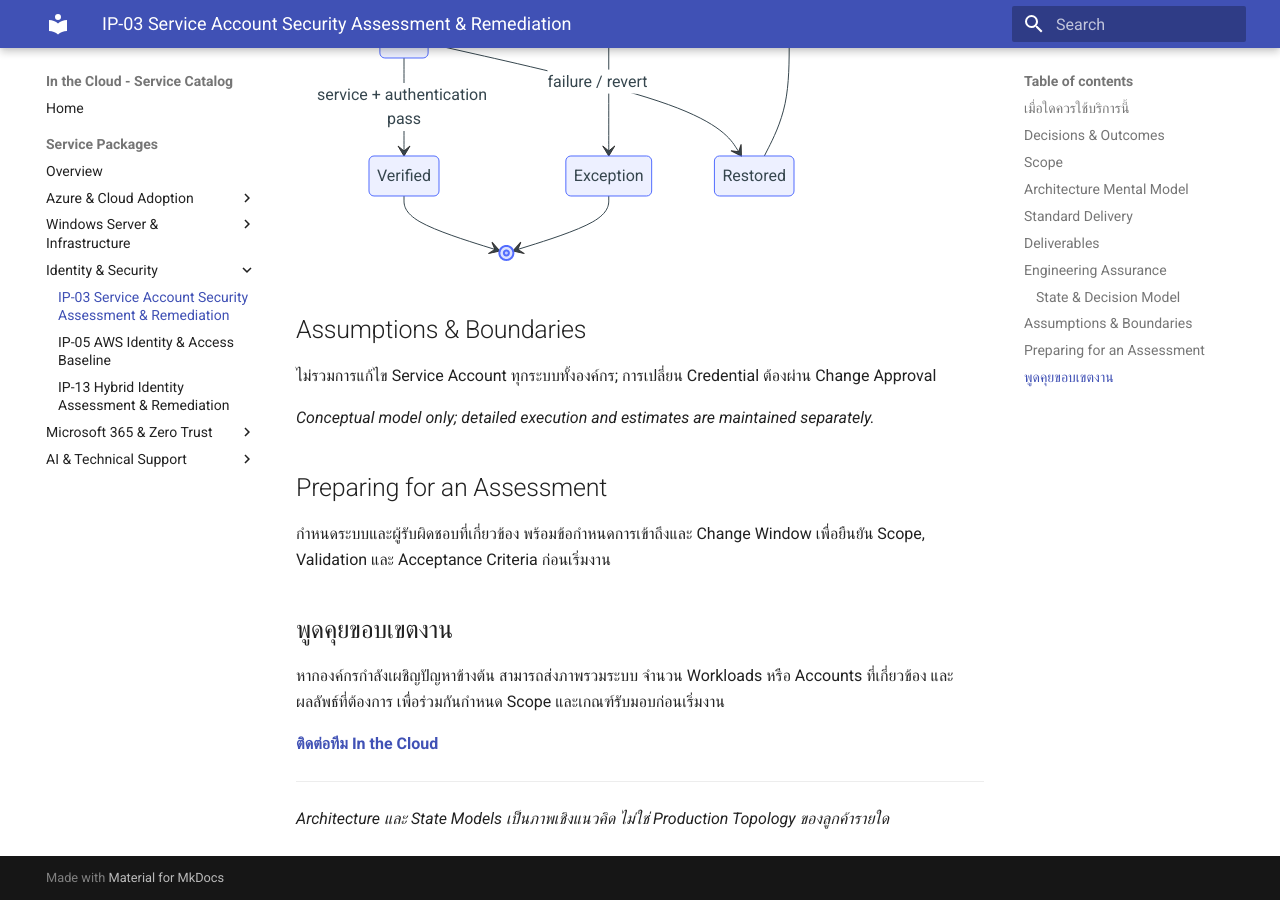
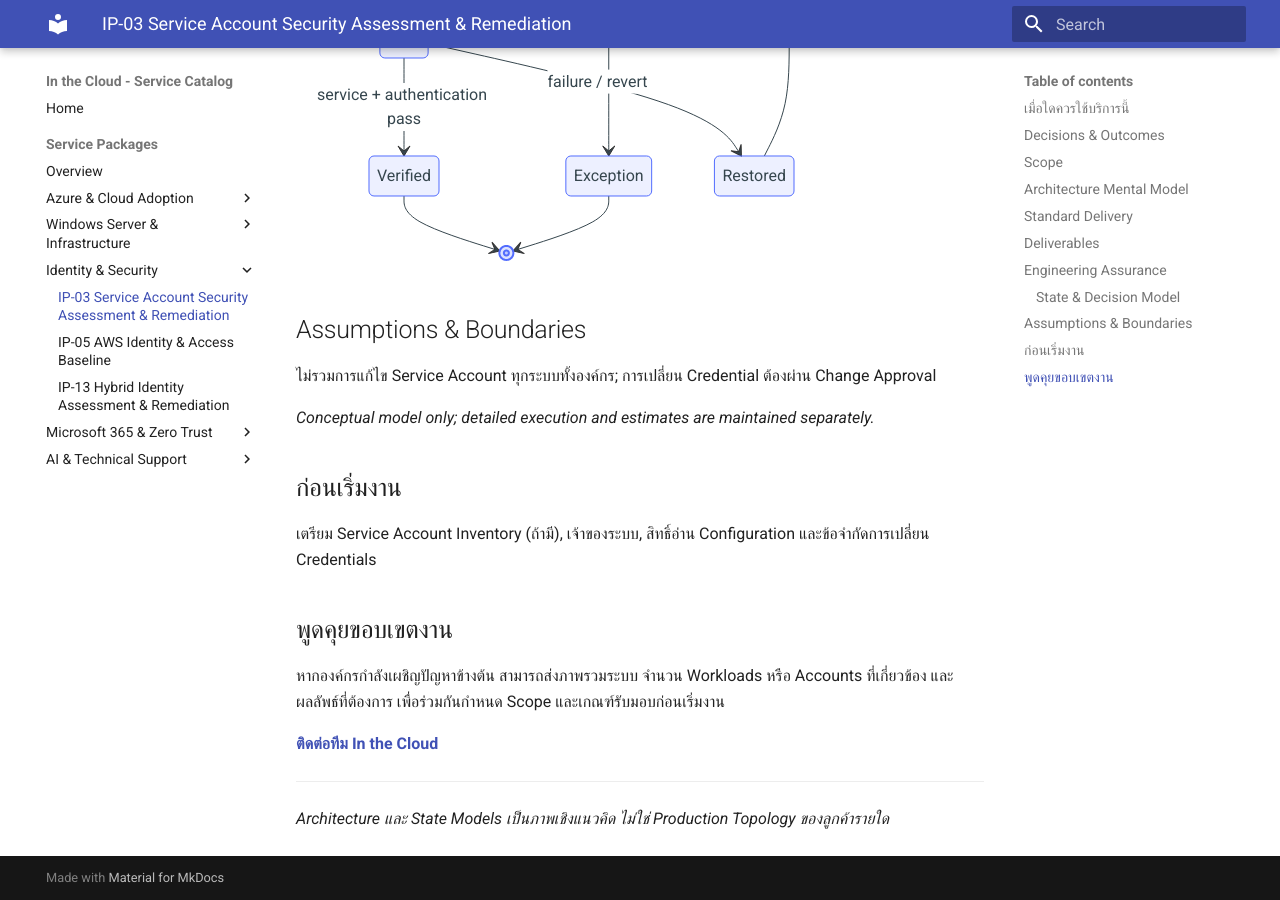
Before and after one commit to inthecloudth/service-catalog, an MkDocs documentation site: the page built from docs/services/ip-03-service-account-security.md, in a window 1280 px wide and 900 px high, scrolled down 2395 px. Built offline with MkDocs 1.6.1 and Material for MkDocs 9.7.7, drawn with Linux system fonts in a browser that asks for light colours.

Commit message:
docs(catalog): tailor engagement inputs for service decision makers

```diff
--- a/docs/services/ip-03-service-account-security.md
+++ b/docs/services/ip-03-service-account-security.md
@@ -91,9 +91,9 @@ stateDiagram-v2
 
 *Conceptual model only; detailed execution and estimates are maintained separately.*
 
-## Preparing for an Assessment
+## ก่อนเริ่มงาน
 
-กำหนดระบบและผู้รับผิดชอบที่เกี่ยวข้อง พร้อมข้อกำหนดการเข้าถึงและ Change Window เพื่อยืนยัน Scope, Validation และ Acceptance Criteria ก่อนเริ่มงาน
+เตรียม Service Account Inventory (ถ้ามี), เจ้าของระบบ, สิทธิ์อ่าน Configuration และข้อจำกัดการเปลี่ยน Credentials
 
 ## พูดคุยขอบเขตงาน
 
```
